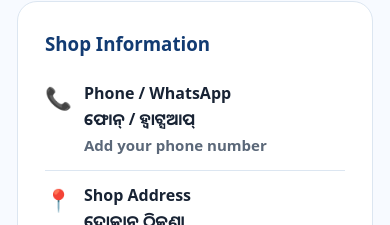
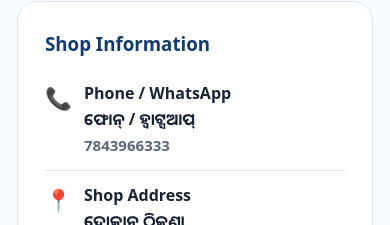
Before and after one commit to krupaservicei/Krupa-Digital-Service, a plain HTML site: page index.html in a window 390 px wide. Shown: the part 6999-7224 px from the top of the page. Drawn offline with Linux system fonts and the light colour scheme.

Commit message:
Add phone number placeholder in contact section
Updated contact item to include a placeholder phone number.

```diff
--- a/index.html
+++ b/index.html
@@ -412,7 +412,7 @@ function contactForService(service) {
         <div class="contact-grid">
           <div class="contact-box">
             <h3 data-lang="en">Shop Information</h3><h3 data-lang="or">ଦୋକାନ ସୂଚନା</h3>
-            <div class="contact-item"><div class="ci">📞</div><div><strong data-lang="en">Phone / WhatsApp</strong><strong data-lang="or">ଫୋନ୍ / ହ୍ୱାଟ୍ସଆପ୍</strong><span class="placeholder">Add your phone number</span></div></div>
+            <div class="contact-item"><div class="ci">📞</div><div><strong data-lang="en">Phone / WhatsApp</strong><strong data-lang="or">ଫୋନ୍ / ହ୍ୱାଟ୍ସଆପ୍</strong><span class="placeholder">7843966333</span></div></div>
             <div class="contact-item"><div class="ci">📍</div><div><strong data-lang="en">Shop Address</strong><strong data-lang="or">ଦୋକାନ ଠିକଣା</strong><span class="placeholder">Add village / town, district, Odisha</span></div></div>
             <div class="contact-item"><div class="ci">🕒</div><div><strong data-lang="en">Opening Hours</strong><strong data-lang="or">ଖୋଲିବା ସମୟ</strong><span class="placeholder">Add your working days and hours</span></div></div>
           </div>
```
